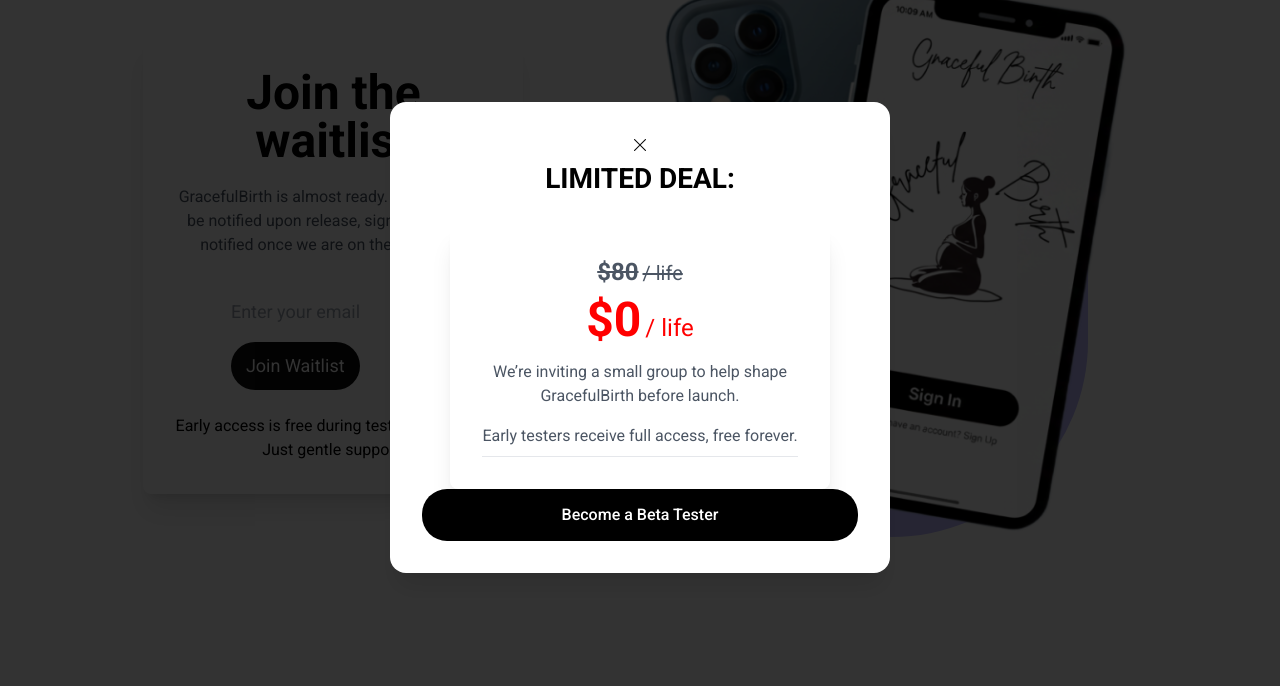
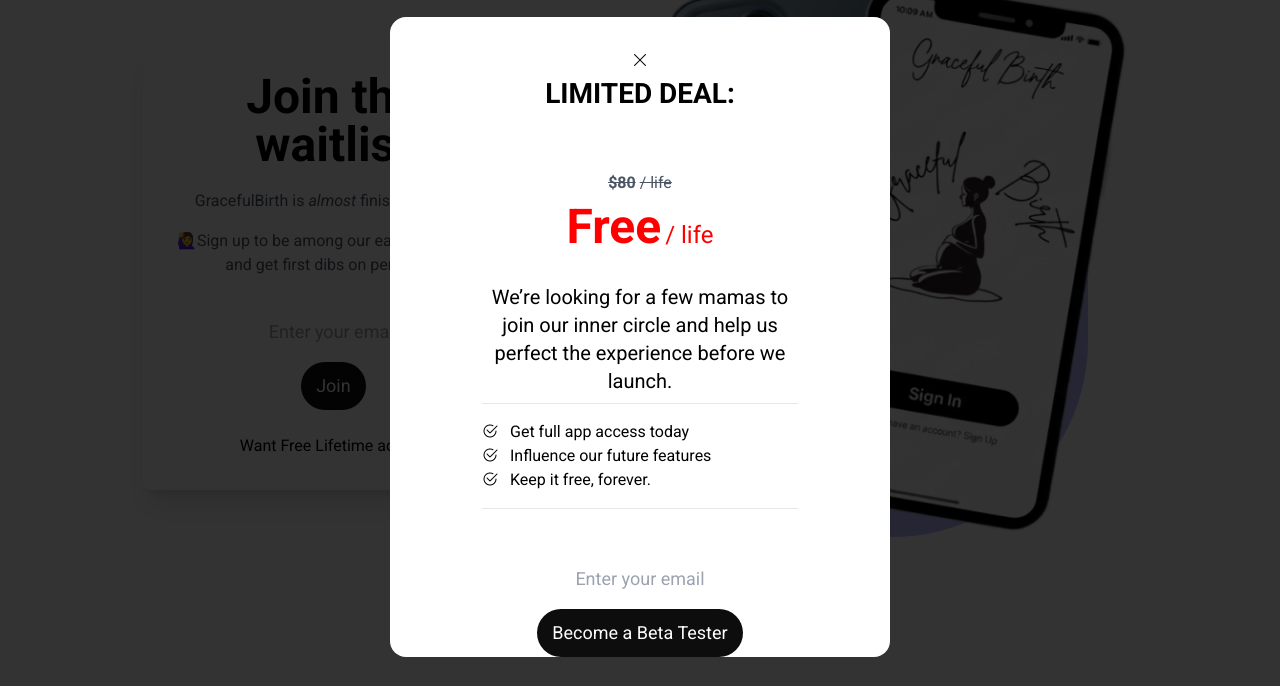
Before and after one commit to BlairStrong/GracefulBirth_landingpage, a website: page joinus.html in a window 1280 px wide. Shown: the part 63-749 px from the top of the page. Drawn offline with nearby package versions, Linux system fonts and the light colour scheme.

Commit message:
small updates

```diff
--- a/joinus.html
+++ b/joinus.html
@@ -98,32 +98,38 @@
               >
             </h3>
             <p class="tw-mt-3 tw-text-center tw-text-gray-600">
-              GracefulBirth is almost ready. If you want to be notified upon
-              release, sign up for to be notified once we are on the app store!
+              GracefulBirth is <i>almost</i> finished baking.
+            </p>
+            <p class="tw-mt-2 tw-text-center tw-text-gray-600">
+              🙋‍♀️Sign up to be among our early supporters and get first dibs on
+              perks 🎁 !
             </p>
             <hr />
 
             <form
-              class="reveal-up tw-mt-6 tw-flex tw-flex-col sm:tw-flex-row tw-gap-4"
+              class="reveal-up tw-mt-6 tw-flex tw-flex-col sm:tw-flex-row tw-gap-4 tw-items-center"
             >
               <input
                 type="email"
                 required
                 placeholder="Enter your email"
-                class="tw-flex-1 tw-rounded-md tw-border tw-border-gray-300 tw-px-4 tw-py-3 tw-text-lg focus:tw-border-primary focus:tw-outline-none"
+                class="tw-flex-1 tw-rounded-md tw-border tw-border-gray-300 tw-px-4 tw-py-3 tw-text-lg tw-text-center placeholder:tw-text-center focus:tw-border-primary focus:tw-outline-none"
               />
-              <div class="button-row">
+
               <button
                 type="submit"
                 class="btn tw-px-8 tw-py-3 tw-text-lg tw-transition-transform tw-duration-300 hover:tw-scale-105"
               >
-                  Join Waitlist
+                Join
               </button>
-              </div>
             </form>
-            <p class="reveal-up tw-mt-4 tw-text-sm tw-text-gray-500">
-              Early access is free during testing. No spam. Just gentle support.
-            </p>
+
+            <a
+              class="reveal-up tw-mt-4 tw-text-sm tw-text-gray-500"
+              href="index.html"
+            >
+              Want Free Lifetime acces?
+            </a>
           </div>
         </div>
 
@@ -162,40 +168,80 @@
           <h2 class="popup-title">LIMITED DEAL:</h2>
         </div>
         <div
-          class="tw-flex tw-w-[380px] tw-flex-col tw-place-items-center tw-gap-2 tw-rounded-lg tw-p-8 tw-shadow-xl max-lg:tw-w-[320px]"
+          class="tw-flex tw-w-[380px] tw-flex-col tw-gap-2 tw-rounded-lg tw-p-8 max-lg:tw-w-[320px] tw-text-left"
         >
-          <!-- Old price -->
-          <h3 class="tw-mt-1">
+
+          <p class="tw-mt-1">
             <span
-              class="tw-text-2xl tw-font-semibold tw-text-gray-strikethrough"
+              class="tw-text-l tw-font-semibold tw-text-gray-strikethrough"
               >$80</span
             >
-            <span class="tw-text-xl tw-text-gray-strikethrough"> / life</span>
-          </h3>
+            <span class="tw-text-m tw-text-gray-strikethrough"> / life</span>
+          </p>
 
-          <!-- New price -->
+
           <h3 class="tw-mt-1">
-            <span class="tw-text-5xl tw-font-semibold tw-text-red">$0</span>
+            <span class="tw-text-5xl tw-font-semibold tw-text-red">Free</span>
             <span class="tw-text-2xl tw-text-red"> / life</span>
           </h3>
 
-          <!-- Optional subtitle -->
-          <p class="tw-mt-2 tw-text-center tw-text-gray-600">
-            We’re inviting a small group to help shape GracefulBirth before
-            launch.
+          <p
+            class="tw-mt-6 tw-text-xl tw-leading-relaxed tw-text-gray-700 tw-text-left"
+          >
+            We’re looking for a few mamas to join our inner circle and help us
+            perfect the experience before we launch.
           </p>
-          <p class="tw-mt-2 tw-text-center tw-text-gray-600">
-            Early testers receive full access, free forever.
+                    <hr class="tw-my-4 tw-w-full" />
+          <p class="tw-mt-1 tw-text-l tw-text-center tw-text-gray-600">
+          <ul
+            class="tw-space-y-3  tw-w-full tw-text-sm tw-text-gray-700"
+          >
+            <li class="tw-flex tw-gap-3">
+              <i class="bi bi-check2-circle tw-text-green-500"></i>
+              <span>Get full app access today</span>
+            </li>
+            <li class="tw-flex tw-gap-3">
+              <i class="bi bi-check2-circle tw-text-green-500"></i>
+              <span>Influence our future features</span>
+            </li>
+            <li class="tw-flex tw-gap-3">
+              <i class="bi bi-check2-circle tw-text-green-500"></i>
+              <span>Keep it free, forever.</span>
+            </li>
+          </ul>
+
           </p>
 
           <hr class="tw-my-4 tw-w-full" />
         </div>
+            <form
+              class=" tw-mt-6 tw-flex tw-flex-col sm:tw-flex-row tw-gap-4 tw-items-center"
+            >
+              <input
+                type="email"
+                required
+                placeholder="Enter your email"
+                class="tw-flex-1 tw-rounded-md tw-border tw-border-gray-300 tw-px-4 tw-py-3 tw-text-lg tw-text-center placeholder:tw-text-center focus:tw-border-primary focus:tw-outline-none"
+              />
 
-        <button class="popup-cta" onclick="closePopup()">
+              <button
+                type="submit"
+                class="btn tw-px-8 tw-py-3 tw-text-lg tw-transition-transform tw-duration-300 hover:tw-scale-105"
+              >
                 Become a Beta Tester
               </button>
+              <p class="tw-mt-4 tw-text-center tw-text-xs tw-text-gray-400">
+        Limited to the first 50 participants
+      </p>
+            </form>
+        </button>
+        <div>
+
+        </div>
+
       </div>
     </div>
+
   </body>
 
   <link
@@ -261,8 +307,7 @@
       max-height: 80vh;
       overflow-y: auto;
       position: relative;
-      box-shadow: 0 20px 25px -5px rgba(0, 0, 0, 0.1),
-        0 10px 10px -5px rgba(0, 0, 0, 0.04);
+
     }
 
     .popup-overlay.active .popup-content {
```
Lines whose indentation alone changed are shown as unchanged.
